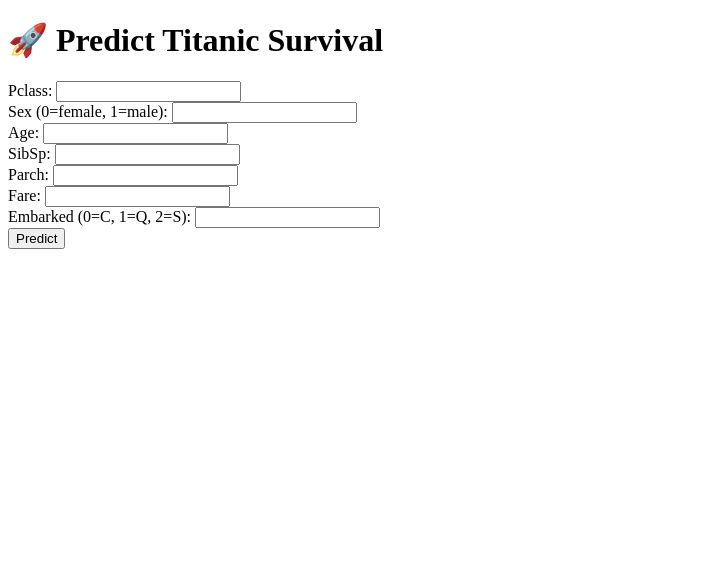
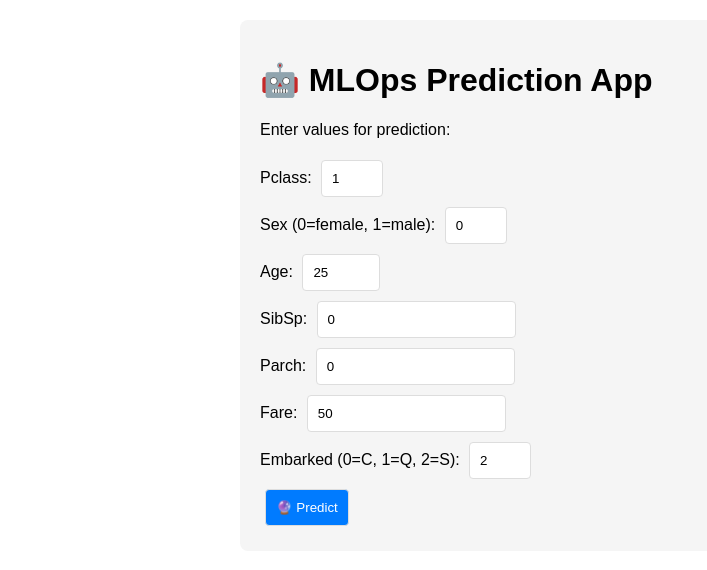
Before and after one commit to berlianishma08/MLOps, a Flask app: page / in a window 1280 px wide. Shown: the top 570 px of the page, without its empty margins (0-707 px from the left). Run offline with Flask 3, Linux system fonts and the light colour scheme; parts of the project's set-up code (start-up, migrations or seed data) failed here and were passed over.

Commit message:
Update index.html

```diff
--- a/template/index.html
+++ b/template/index.html
@@ -1,19 +1,97 @@
 <!DOCTYPE html>
-<html>
+<html lang="en">
 <head>
-    <title>Model Prediction</title>
+    <meta charset="UTF-8">
+    <meta name="viewport" content="width=device-width, initial-scale=1.0">
+    <title>MLOps Prediction App</title>
+    <style>
+        body { font-family: Arial, sans-serif; max-width: 800px; margin: 0 auto; padding: 20px; }
+        .container { background: #f5f5f5; padding: 20px; border-radius: 8px; }
+        input, button { padding: 10px; margin: 5px; border: 1px solid #ddd; border-radius: 4px; }
+        button { background: #007bff; color: white; cursor: pointer; }
+        button:hover { background: #0056b3; }
+        .result { margin-top: 20px; padding: 15px; background: #e9ecef; border-radius: 4px; }
+    </style>
 </head>
 <body>
-    <h1>🚀 Predict Titanic Survival</h1>
-    <form action="/predict" method="post">
-        <label>Pclass: <input type="number" name="Pclass" required></label><br>
-        <label>Sex (0=female, 1=male): <input type="number" name="Sex" required></label><br>
-        <label>Age: <input type="number" name="Age" required></label><br>
-        <label>SibSp: <input type="number" name="SibSp" required></label><br>
-        <label>Parch: <input type="number" name="Parch" required></label><br>
-        <label>Fare: <input type="number" step="0.01" name="Fare" required></label><br>
-        <label>Embarked (0=C, 1=Q, 2=S): <input type="number" name="Embarked" required></label><br>
-        <button type="submit">Predict</button>
-    </form>
+    <div class="container">
+        <h1>🤖 MLOps Prediction App</h1>
+        <p>Enter values for prediction:</p>
+
+        <form id="predictionForm">
+            <div>
+                <label>Pclass:</label>
+                <input type="number" name="Pclass" value="1" min="1" max="3">
+            </div>
+            <div>
+                <label>Sex (0=female, 1=male):</label>
+                <input type="number" name="Sex" value="0" min="0" max="1">
+            </div>
+            <div>
+                <label>Age:</label>
+                <input type="number" name="Age" value="25" min="0" max="100">
+            </div>
+            <div>
+                <label>SibSp:</label>
+                <input type="number" name="SibSp" value="0" min="0">
+            </div>
+            <div>
+                <label>Parch:</label>
+                <input type="number" name="Parch" value="0" min="0">
+            </div>
+            <div>
+                <label>Fare:</label>
+                <input type="number" name="Fare" value="50" step="0.01" min="0">
+            </div>
+            <div>
+                <label>Embarked (0=C, 1=Q, 2=S):</label>
+                <input type="number" name="Embarked" value="2" min="0" max="2">
+            </div>
+            <button type="submit">🔮 Predict</button>
+        </form>
+
+        <div id="result" class="result" style="display:none;"></div>
+    </div>
+
+    <script>
+        document.getElementById('predictionForm').addEventListener('submit', async function(e) {
+            e.preventDefault();
+
+            const formData = new FormData(this);
+            const data = Object.fromEntries(formData.entries());
+
+            try {
+                const response = await fetch('/predict', {
+                    method: 'POST',
+                    headers: {'Content-Type': 'application/json'},
+                    body: JSON.stringify(data)
+                });
+
+                const result = await response.json();
+                const resultDiv = document.getElementById('result');
+
+                if (response.ok) {
+                    resultDiv.innerHTML = `
+                        <h3>✅ Prediction Result:</h3>
+                        <p><strong>Survival Prediction:</strong> ${result.prediction ? 'Survived' : 'Did not survive'}</p>
+                        ${result.probability ? `
+                            <p><strong>Probabilities:</strong></p>
+                            <ul>
+                                <li>Not Survive: ${(result.probability.class_0 * 100).toFixed(2)}%</li>
+                                <li>Survive: ${(result.probability.class_1 * 100).toFixed(2)}%</li>
+                            </ul>
+                        ` : ''}
+                    `;
+                } else {
+                    resultDiv.innerHTML = `<h3>❌ Error:</h3><p>${result.error}</p>`;
+                }
+
+                resultDiv.style.display = 'block';
+            } catch (error) {
+                document.getElementById('result').innerHTML = `<h3>❌ Network Error:</h3><p>${error.message}</p>`;
+                document.getElementById('result').style.display = 'block';
+            }
+        });
+    </script>
 </body>
 </html>
```
